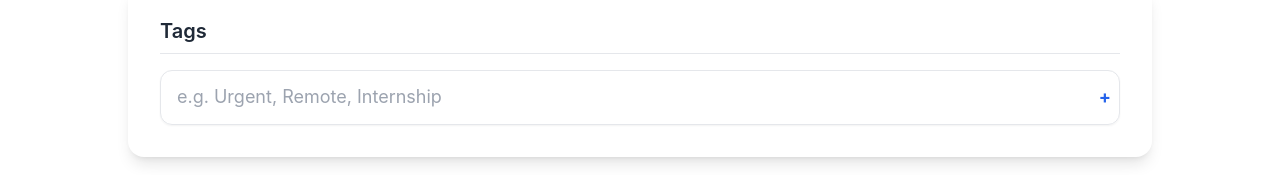
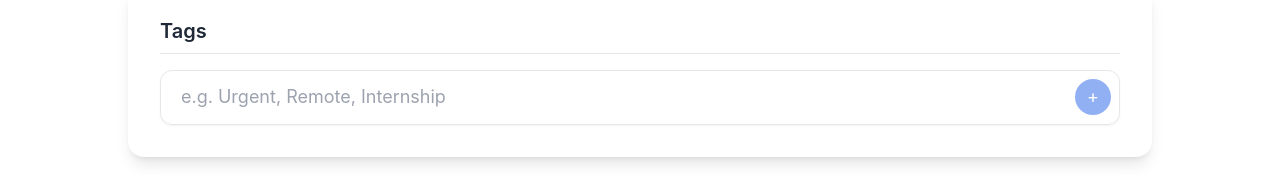
Before and after one commit to KU-jobapp-guys/KU-Seek, a Vue app in the folder frontend/: page /company/job-post-form in a window 1280 px wide. Shown: the part 1156-1331 px from the top of the page. Built offline with nearby package versions, Linux system fonts and the light colour scheme.

Commit message:
fixing Tags to only click add

```diff
--- a/frontend/src/components/job-post-form/TagInput.vue
+++ b/frontend/src/components/job-post-form/TagInput.vue
@@ -13,8 +13,9 @@ const emit = defineEmits<{
 const newTag = ref('')
 
 const addTag = (): void => {
-  if (newTag.value.trim() !== '') {
-    emit('update:modelValue', [...props.modelValue, newTag.value.trim()])
+  const value = newTag.value.trim()
+  if (value && !props.modelValue.includes(value)) {
+    emit('update:modelValue', [...props.modelValue, value])
     newTag.value = ''
   }
 }
@@ -27,22 +28,38 @@ const removeTag = (index: number): void => {
 </script>
 
 <template>
-  <div class="flex flex-wrap gap-2 p-2 border rounded-xl shadow-sm">
+  <div class="flex flex-wrap items-center gap-2 p-2 border rounded-xl shadow-sm">
+    <!-- Existing tags -->
     <div
       v-for="(tag, index) in modelValue"
       :key="index"
       class="px-3 py-1 bg-blue-100 text-blue-700 rounded-full flex items-center space-x-2"
     >
       <span>{{ tag }}</span>
-      <button type="button" class="text-red-500" @click="removeTag(index)">✕</button>
+      <button type="button" class="text-red-500 hover:text-red-700" @click="removeTag(index)">
+        ✕
+      </button>
     </div>
 
-    <input
-      v-model="newTag"
-      :placeholder="placeholder"
-      @keyup.enter.prevent="addTag"
-      class="flex-1 px-2 py-1 outline-none text-black"
-    />
-    <button type="button" class="text-blue-600 font-bold" @click="addTag">+</button>
+    <!-- Input and "+" button -->
+    <div class="flex items-center flex-1 gap-2">
+      <input
+        v-model="newTag"
+        :placeholder="placeholder || 'e.g. Urgent, Remote, Internship'"
+        @keydown.enter.prevent
+        class="flex-1 px-3 py-1 border-none outline-none text-black placeholder-gray-400"
+      />
+
+      <!-- Blue circular "+" button -->
+      <button
+        type="button"
+        @click="addTag"
+        class="flex items-center justify-center w-9 h-9 bg-blue-600 hover:bg-blue-700 text-white rounded-full transition"
+        :disabled="!newTag.trim()"
+        :class="{ 'opacity-50 cursor-not-allowed': !newTag.trim() }"
+      >
+        +
+      </button>
+    </div>
   </div>
 </template>
--- a/frontend/src/views/JobPostFormView.vue
+++ b/frontend/src/views/JobPostFormView.vue
@@ -1,5 +1,5 @@
 <script setup lang="ts">
-import { ref, computed } from 'vue'
+import { ref, computed, onMounted } from 'vue'
 
 // Import components
 import BaseInput from '@/components/job-post-form/BaseInput.vue'
@@ -79,6 +79,22 @@ const handleSubmit = (): void => {
       alert('Failed to submit job post.')
     })
 }
+
+// Prevent accidental submit via Enter/Return
+onMounted(() => {
+  const form = document.querySelector('form')
+  if (form) {
+    form.addEventListener('keydown', (e) => {
+      // Allow Enter in textareas only
+      const target = e.target as HTMLElement
+      const isTextarea = target.tagName === 'TEXTAREA'
+
+      if (e.key === 'Enter' && !isTextarea) {
+        e.preventDefault()
+      }
+    })
+  }
+})
 </script>
 
 <template>
```
